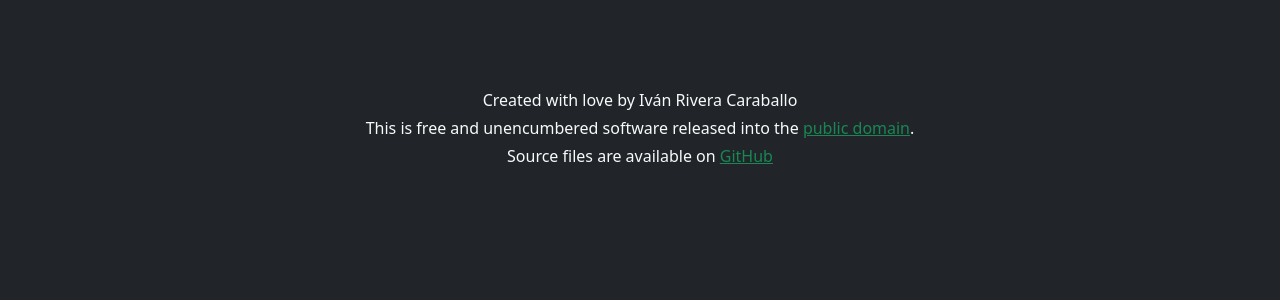
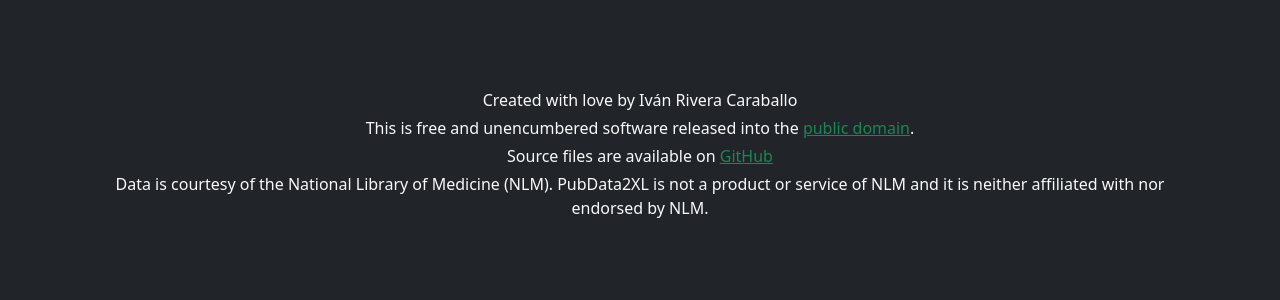
Before and after one commit to PubData2XL/PubData2XL, a Django app: template src/assets/templates/base.html in a window 1280 px wide. Shown: the part 100-400 px from the top of the page. Run offline with Django 4.2, Linux system fonts and the light colour scheme; the template is opened without the code that fills it, so the values that code supplies are empty; some libraries are stand-ins or nearby versions.

Commit message:
Add NLM Data Attibution Statement

```diff
--- a/src/assets/templates/base.html
+++ b/src/assets/templates/base.html
@@ -104,6 +104,7 @@
         <p class="mb-1">Created with love by Iván Rivera Caraballo</p>
         <p class="mb-1">This is free and unencumbered software released into the <a class="text-success" href="https://github.com/PubData2XL/PubData2XL/blob/main/LICENSE" target="_blank">public domain</a>.</p>
         <p class="mb-1">Source files are available on <a class="text-success" href="https://github.com/PubData2XL/PubData2XL" target="_blank">GitHub</a></p>
+        <p class="mb-1">Data is courtesy of the National Library of Medicine (NLM). PubData2XL is not a product or service of NLM and it is neither affiliated with nor endorsed by NLM.</p>
       </footer>
     </div>
     <script src="{% static 'pwa/register_serviceworker.js' %}" crossorigin="anonymous"></script>
```
